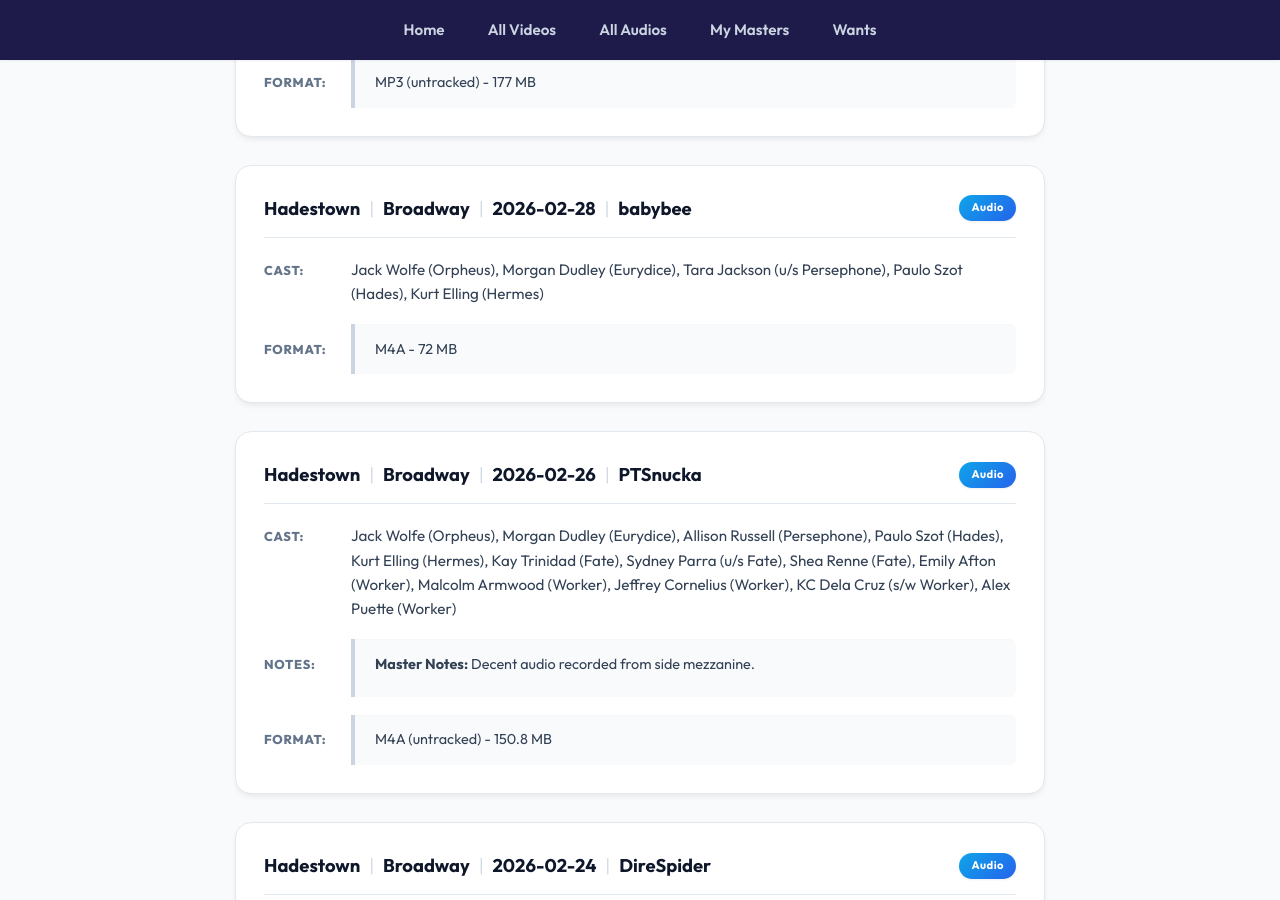
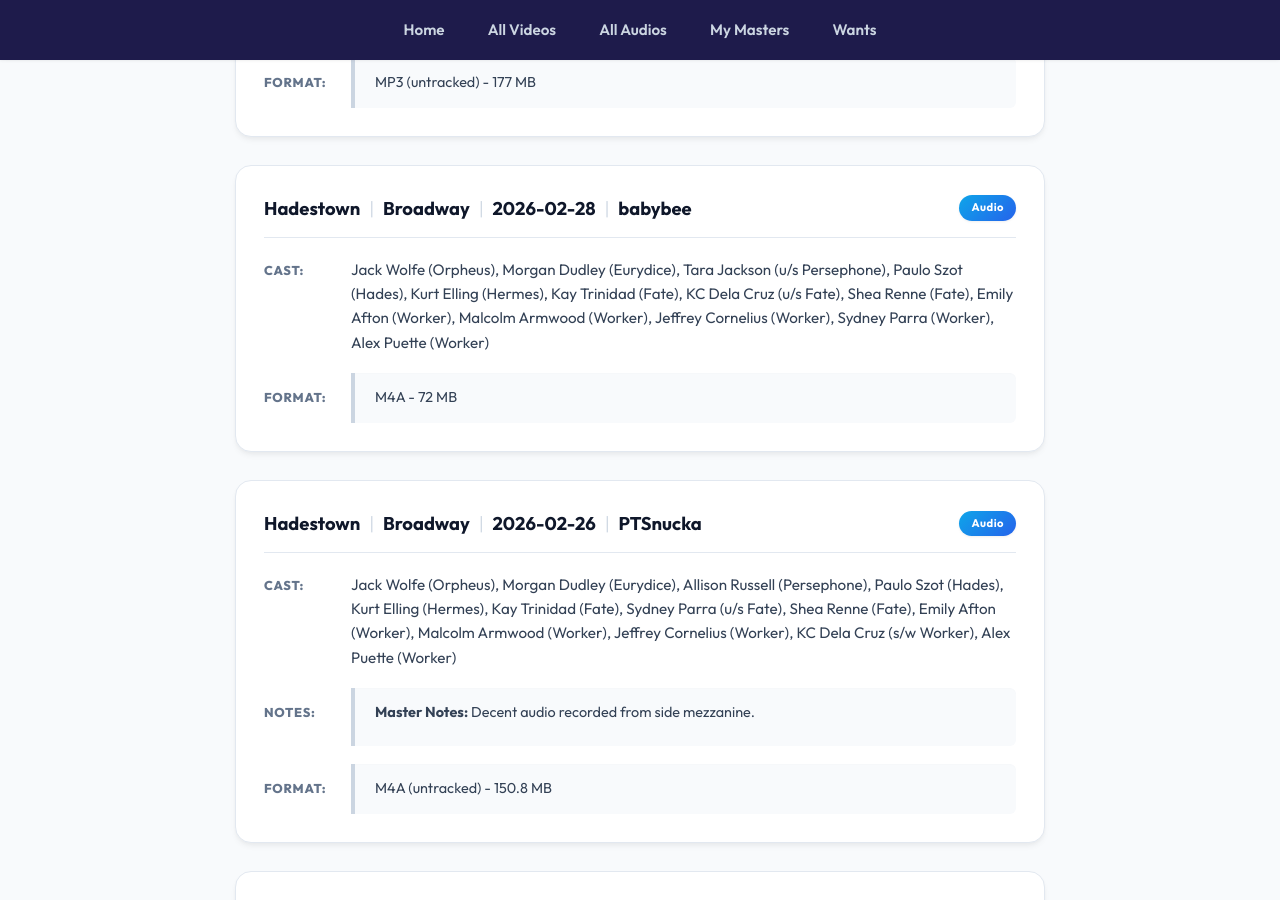
Before and after one commit to DireSpider/direspider.github.io, a Jekyll site: the page built from audios/index.html, in a window 1280 px wide and 900 px high, scrolled down 3603 px. Built offline with Jekyll 4.4.1, drawn with Linux system fonts in a browser that asks for light colours.

Commit message:
update audio include html

```diff
--- a/_includes/audios.html
+++ b/_includes/audios.html
@@ -486,7 +486,7 @@
         <div class="info-section">
             <span class="label">Cast:</span>
             <span id="cast-display" class="content-text">
-                Jack Wolfe (Orpheus), Morgan Dudley (Eurydice), Tara Jackson (u/s Persephone), Paulo Szot (Hades), Kurt Elling (Hermes)
+                Jack Wolfe (Orpheus), Morgan Dudley (Eurydice), Tara Jackson (u/s Persephone), Paulo Szot (Hades), Kurt Elling (Hermes), Kay Trinidad (Fate), KC Dela Cruz (u/s Fate), Shea Renne (Fate), Emily Afton (Worker), Malcolm Armwood (Worker), Jeffrey Cornelius (Worker), Sydney Parra (Worker), Alex Puette (Worker)
             </span>
         </div>
 
```
